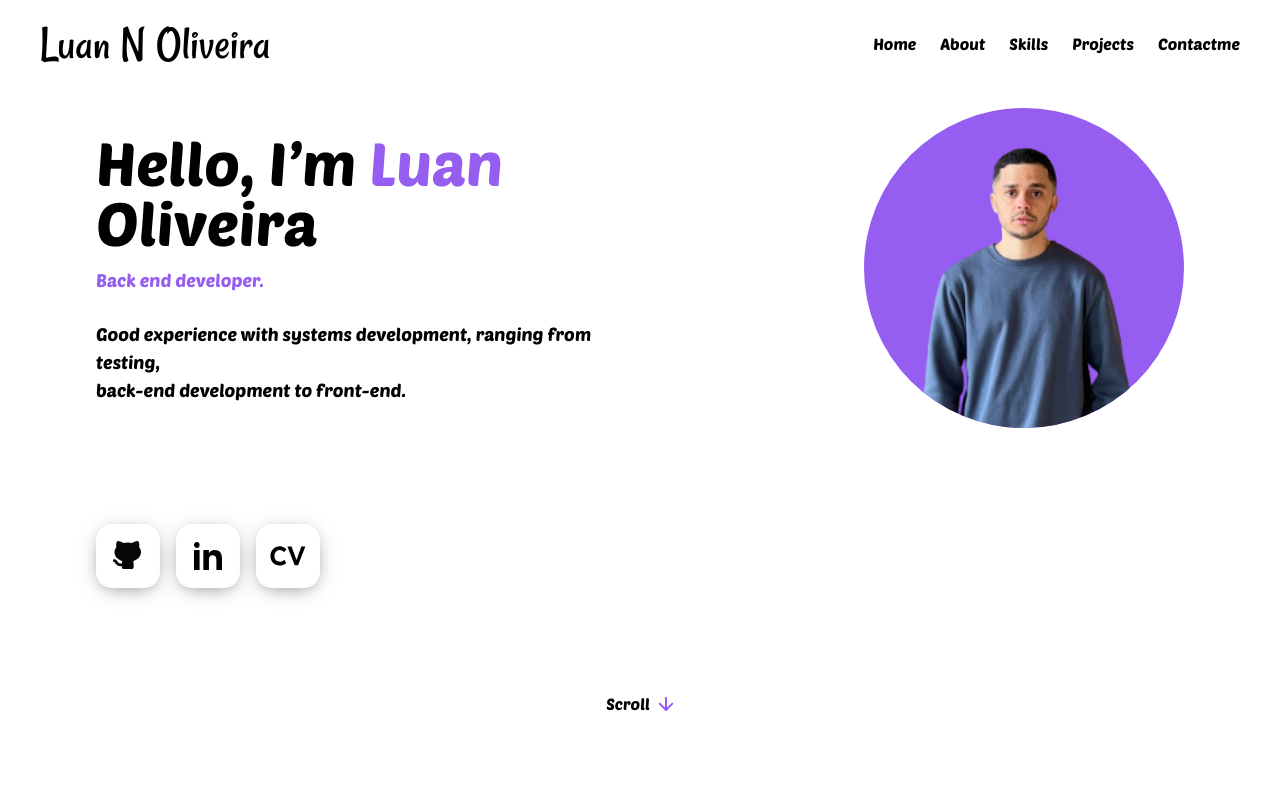
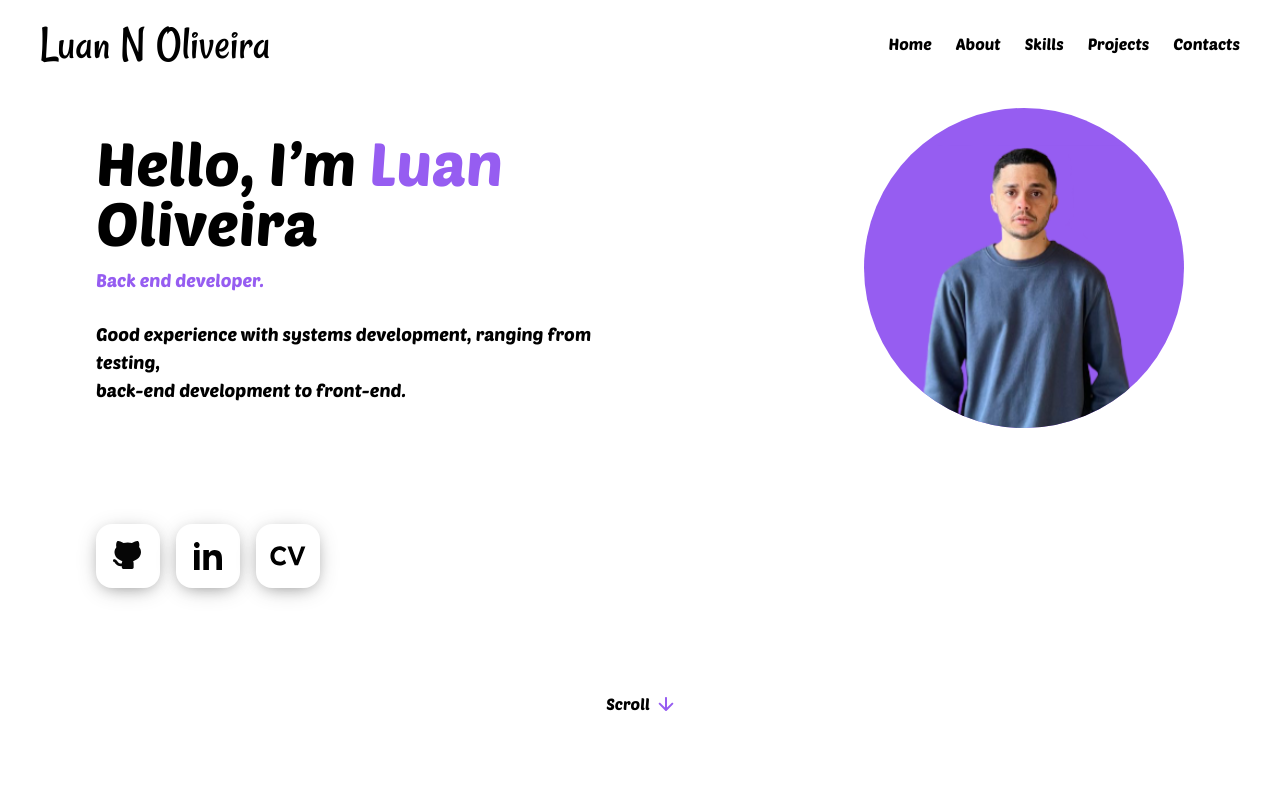
Before and after one commit to LuanNascimentoOliveira/Portfolio, a React (Vite) app: page / in a window 1280 px wide. Shown: the top 800 px of the page. Built offline with nearby package versions, Linux system fonts and the light colour scheme.

Commit message:
adjuste subtitle in contacts page

```diff
--- a/src/components/Menu.tsx
+++ b/src/components/Menu.tsx
@@ -6,7 +6,7 @@ const TitleMenus = [
   { name: "About", link: "/About" },
   { name: "Skills", link: "/Skills" },
   { name: "Projects", link: "/Projects" },
-  { name: "Contactme", link: "/Contactme" }
+  { name: "Contacts", link: "/Contacts" }
 ];
 
 const Menu = () => (
--- a/src/pages/Contact.tsx
+++ b/src/pages/Contact.tsx
@@ -9,7 +9,7 @@ const Contact = () => {
             Contact <span className="text-purple">me</ span>
           </h1>
           <p className='text-sm lg:text-justify lg:pl-7 lg:text-lg pt-4'>
-            Things I’ve built so far
+            I’m just a message away.
           </p>
         </div>
         <div className="w-full text-xl justify-center items-center flex text-center lg:h-3/4 lg:text-5xl">
```
